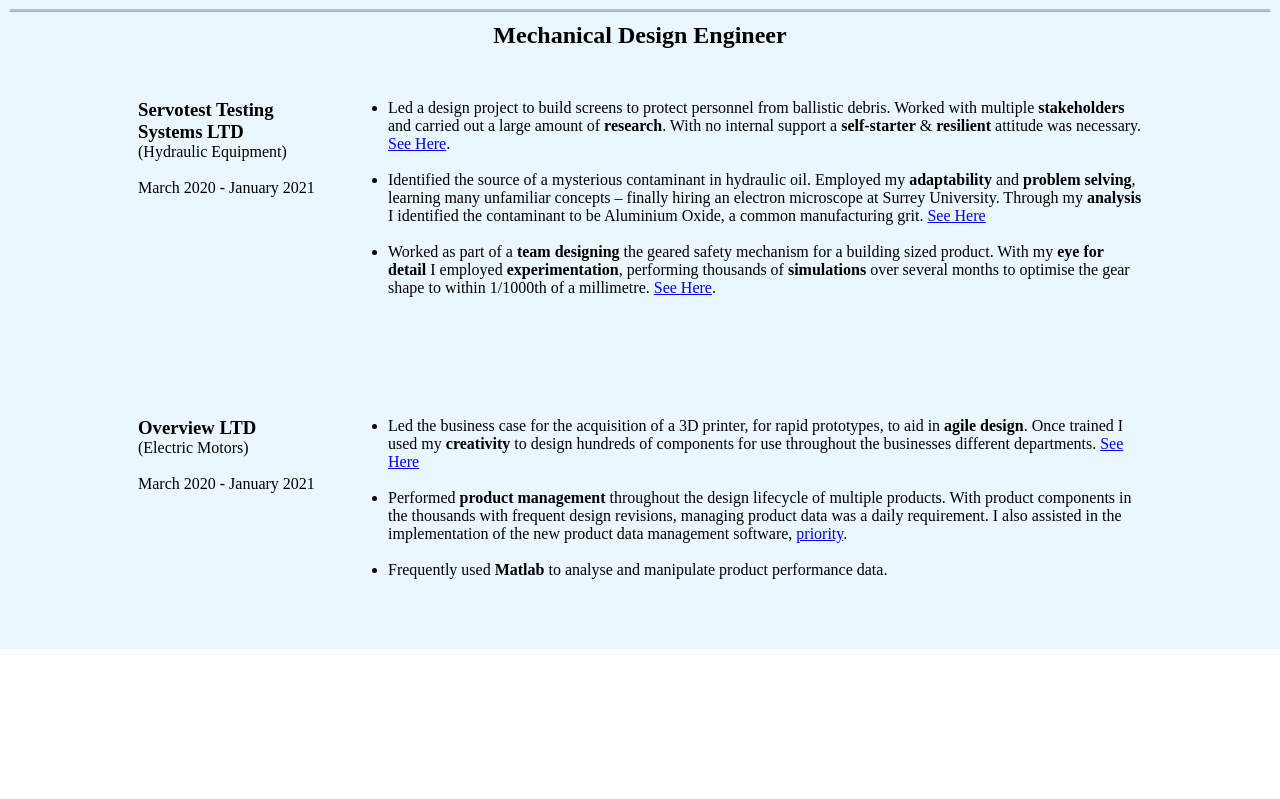
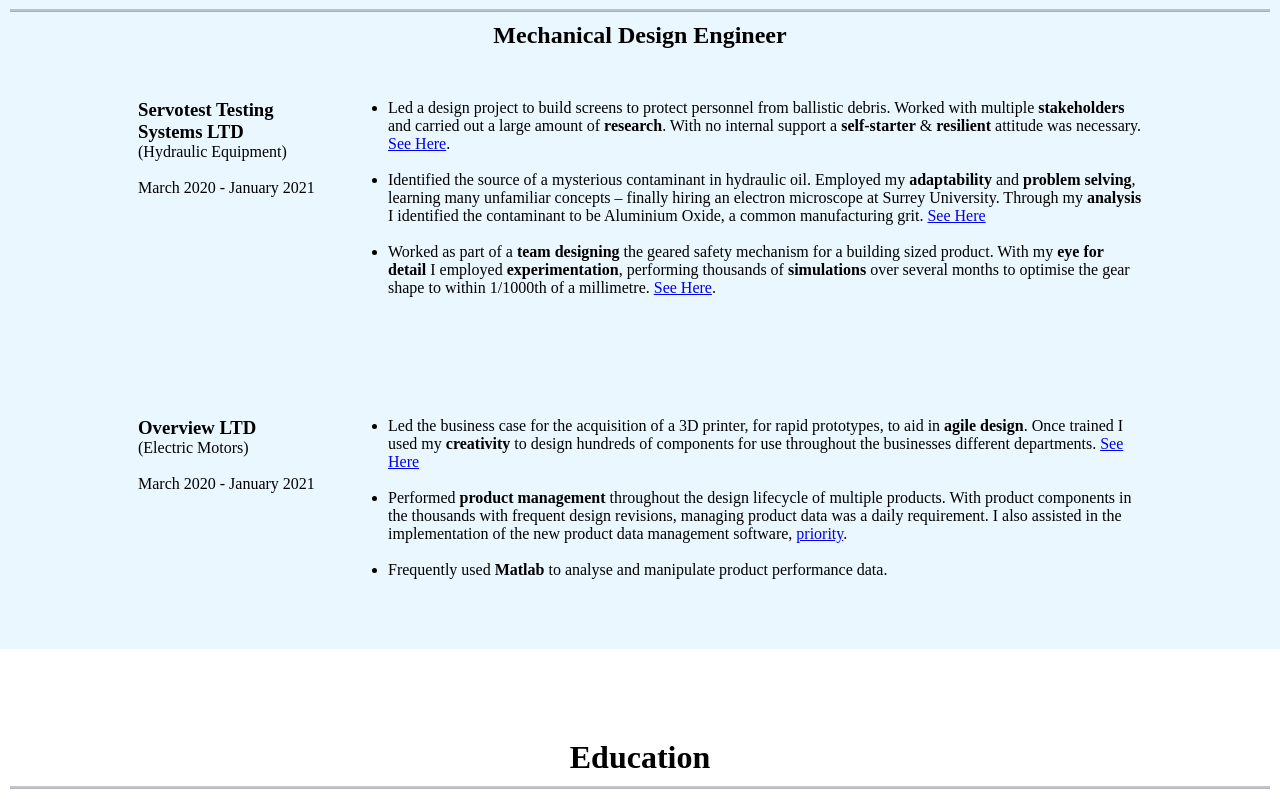
Before and after one commit to kasey-purvor/React-CV, a React (Create React App) app: page / in a window 1280 px wide. Shown: the part 841-1640 px from the top of the page. Before the commit the page ends 1490 px from the top, so only its background shows below. Built offline with nearby package versions, Linux system fonts and the light colour scheme.

Commit message:
education section started. My projects page added, currently workign on routing

```diff
--- a/src/App.js
+++ b/src/App.js
@@ -1,9 +1,10 @@
 import React from 'react';
-import { BrowserRouter as Router, Switch, Route } from 'react-router-dom';
+import { BrowserRouter as Router, Route, Switch } from 'react-router-dom';
 
 // components
 import Navbar from './components/Navbar';
 import ProfilePage from './scenes/ProfilePage.js';
+import MyProjectsPage from './scenes/MyProjectsPage.js';
 import Footer from './components/Footer';
 
 function App() {
@@ -15,6 +16,9 @@
           <Route exact path='/'>
             <ProfilePage/>
           </Route>
+          <Route exact path='/projects'>
+            <MyProjectsPage/>
+          </Route>
         </Switch>
         {/* <Footer/> */}
       </Router>
--- a/src/components/Navbar.js
+++ b/src/components/Navbar.js
@@ -14,7 +14,7 @@
                             </Link>
                         </li>
                         <li className='nav-item'>
-                            <Link to='/'>
+                            <Link to='/projects'>
                                 My Projects
                             </Link>
                         </li>
--- /dev/null
+++ b/src/scenes/MyProjectsPage.js
@@ -0,0 +1,20 @@
+import React from 'react';
+import './MyProjectsPage.css';
+
+class MyProjectsPage extends React.Component {
+    constructor(props) {
+        super(props);
+        this.state = {
+
+        }
+    };
+
+    render() {
+        return (
+            <div>Ththis is the fcking testthis is the fcking testthis is the fcking testthis is the fcking testthis is the fcking testthis is the fcking testthis is the fcking testthis is the fcking testthis is the fcking testthis is the fcking testthis is the fcking testthis is the fcking testthis is the fcking testthis is the fcking testthis is the fcking testthis is the fcking testthis is the fcking testthis is the fcking testthis is the fcking testthis is the fcking testthis is the fcking testthis is the fcking testthis is the fcking testthis is the fcking testis is my projects Page!!!</div>
+
+        )
+    }
+}
+
+export default MyProjectsPage;
--- a/src/scenes/ProfilePage.css
+++ b/src/scenes/ProfilePage.css
@@ -139,3 +139,9 @@
 .bold {
     font-weight: bolder;
 }
+.education-container {
+    position: relative;
+    display: block;
+    top:400px;
+    margin-bottom: 100px;
+}
--- a/src/scenes/ProfilePage.js
+++ b/src/scenes/ProfilePage.js
@@ -106,6 +106,11 @@
                         </div>
                     </div>
                 </div>
+                <div className='education-container'>
+                    <h1 className='section-title'>
+                        Education
+                    </h1>
+                </div>
             </div>
 
 
```
Also changed, not shown: src/scenes/MyProjectsPage.css (added).
